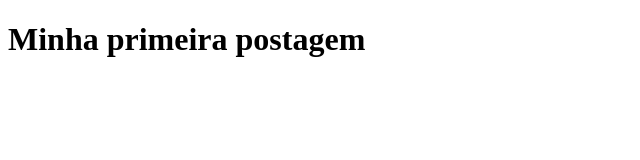
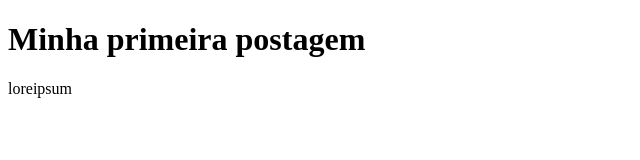
Before and after one commit to valmeidavr/aulagit, a plain HTML site: page index.html in a window 1280 px wide. Shown: the full height of the page, 0-640 px from the left. Drawn offline with Linux system fonts and the light colour scheme.

Commit message:
Segundo Envio

```diff
--- a/index.html
+++ b/index.html
@@ -7,5 +7,6 @@
 </head>
 <body>
     <h1>Minha primeira postagem</h1>
+    <p>loreipsum</p>
 </body>
 </html>
```
